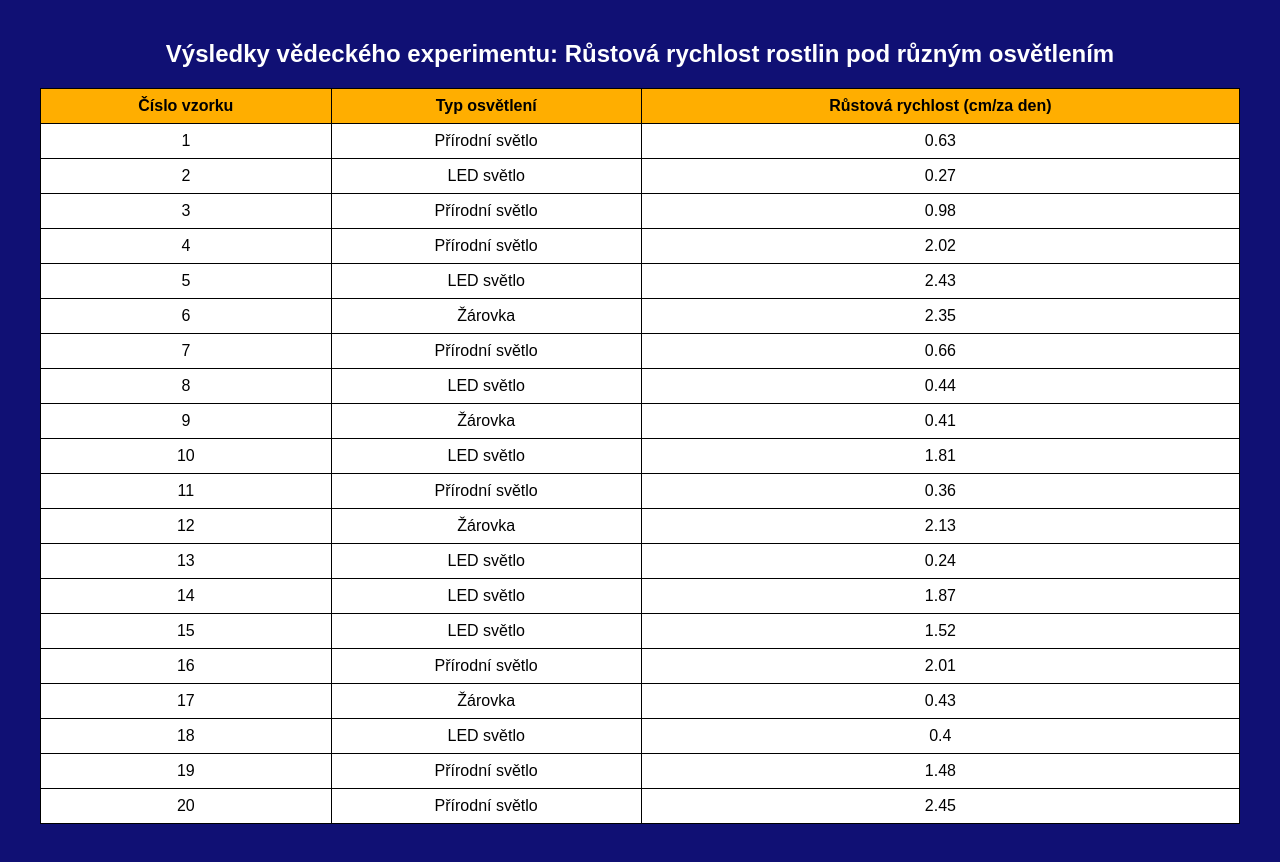
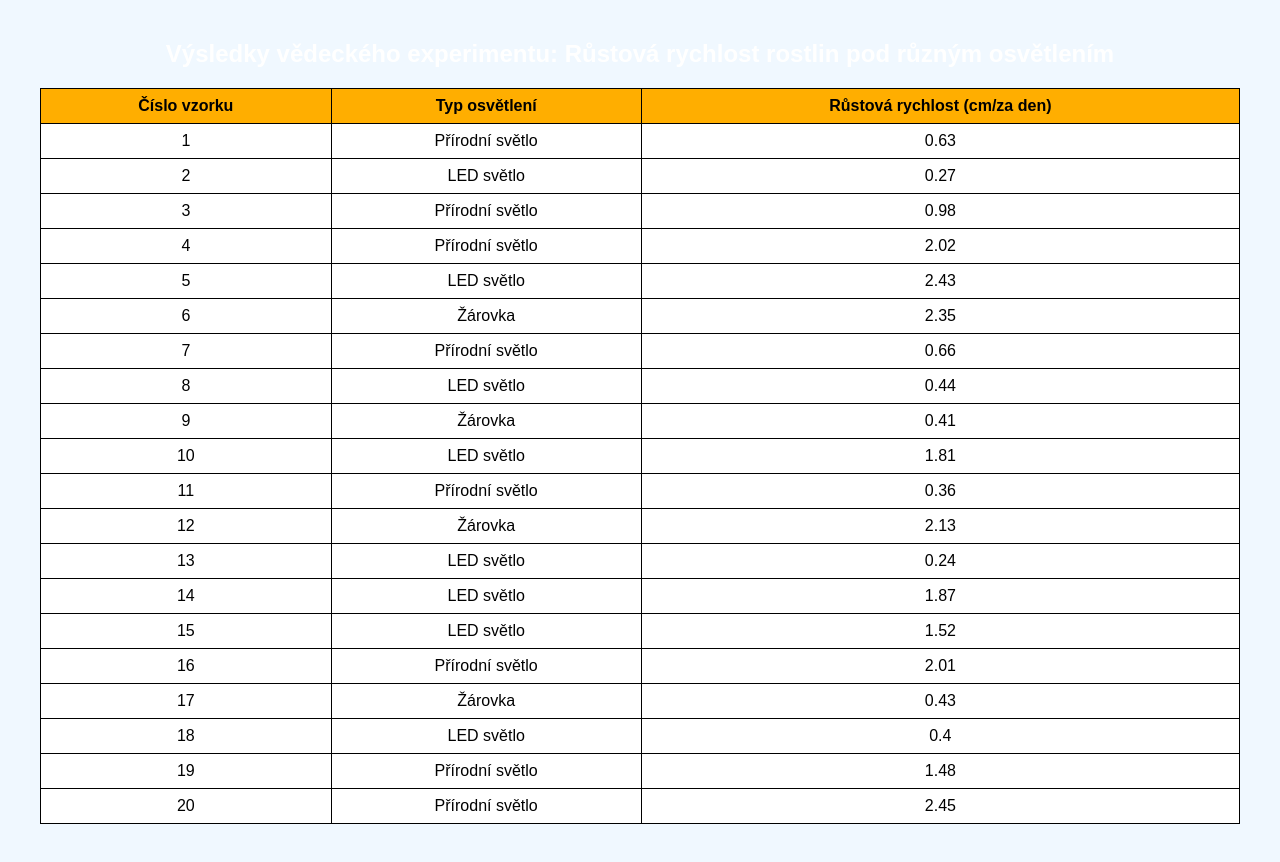
Before and after one commit to zelinkoss/Projekt, a plain HTML site: page index.html in a window 1280 px wide. Drawn offline with Linux system fonts and the light colour scheme.

Commit message:
Update styles.css

```diff
--- a/styles.css
+++ b/styles.css
@@ -2,7 +2,7 @@ body {
     font-family: Arial, sans-serif;
     text-align: center;
     margin: 40px;
-    background-color: rgb(16, 16, 116);
+    background-color: AliceBlue;
 }
 h2 {
     color: white;
```
